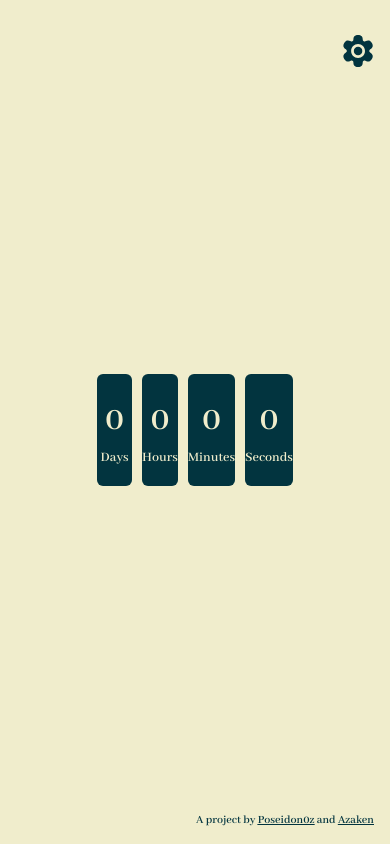
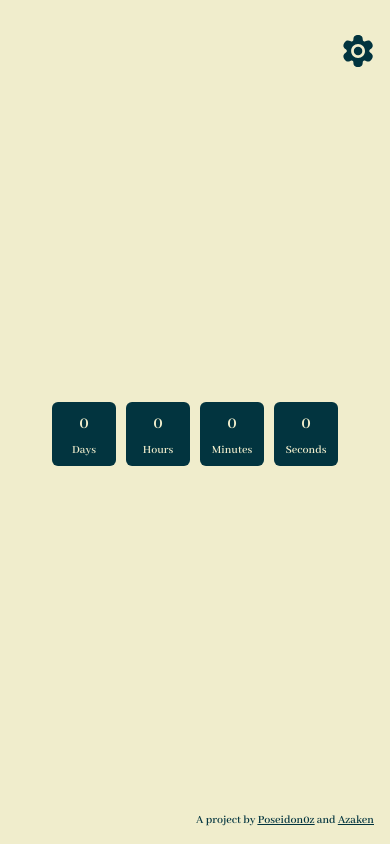
Before and after one commit to boredgamesorg/LinkCountdownTimer, a React (Vite) app: page /timer/1 in a window 390 px wide. Built offline with nearby package versions, Linux system fonts and the light colour scheme.

Commit message:
Made Timer Responsive

```diff
--- a/src/App.tsx
+++ b/src/App.tsx
@@ -8,7 +8,6 @@ function App() {
       <BrowserRouter>
         <Handler></Handler>
       </BrowserRouter>
-
       <ToastContainer />
     </>
   );
--- a/src/components/Timer.tsx
+++ b/src/components/Timer.tsx
@@ -1,8 +1,8 @@
-import { useState, useEffect } from 'react';
+import { useState, useEffect } from "react";
 
-import { useParams } from 'react-router-dom';
-import { getTimerData } from '../EncoderDecoder/numberLookup';
-import { splitHeadingAndInfo } from '../EncoderDecoder/scripts';
+import { useParams } from "react-router-dom";
+import { getTimerData } from "../EncoderDecoder/numberLookup";
+import { splitHeadingAndInfo } from "../EncoderDecoder/scripts";
 
 interface Props {
   primary: string;
@@ -38,7 +38,7 @@ function Timer({ primary, secondary }: Props) {
   const { context } = useParams();
   // console.log('Context: ', context);
 
-  const result = splitHeadingAndInfo(context || 'Error, check the link');
+  const result = splitHeadingAndInfo(context || "Error, check the link");
 
   const header = result.heading;
   const time = getTimerData(result.info).time;
@@ -54,42 +54,50 @@ function Timer({ primary, secondary }: Props) {
   }, [time]);
 
   return (
-    <div className="w-7/12 flex flex-col justify-center items-center">
+    <div className="w-full max-w-4xl flex flex-col justify-center items-center px-4">
       <div
         style={{ color: secondary }}
-        className="font-bold text-[64px] text-center w-full"
+        className="font-bold text-4xl md:text-5xl lg:text-[64px] text-center w-full"
       >
         {header}
       </div>
 
-      <div className="flex justify-center gap-2.5 w-3/4 mt-4">
+      <div className="flex justify-center gap-2.5 w-full max-w-lg mt-6 flex-wrap">
         <div
           style={{ color: primary, backgroundColor: secondary }}
-          className="w-28 h-28 flex flex-col items-center justify-center rounded-md"
+          className="w-16 h-16 sm:w-20 sm:h-20 md:w-24 md:h-24 lg:w-28 lg:h-28 flex flex-col items-center justify-center rounded-md"
         >
-          <div className="text-4xl font-bold m-2">{vals.days}</div>
-          <div className="text-sm">Days</div>
+          <div className="text-lg sm:text-xl md:text-2xl lg:text-4xl font-bold mb-1">
+            {vals.days}
+          </div>
+          <div className="text-xs sm:text-sm">Days</div>
         </div>
         <div
           style={{ color: primary, backgroundColor: secondary }}
-          className="w-28 h-28 flex flex-col items-center justify-center rounded-md"
+          className="w-16 h-16 sm:w-20 sm:h-20 md:w-24 md:h-24 lg:w-28 lg:h-28 flex flex-col items-center justify-center rounded-md"
         >
-          <div className="text-4xl font-bold m-2">{vals.hours}</div>
-          <div className="text-sm">Hours</div>
+          <div className="text-lg sm:text-xl md:text-2xl lg:text-4xl font-bold mb-1">
+            {vals.hours}
+          </div>
+          <div className="text-xs sm:text-sm">Hours</div>
         </div>
         <div
           style={{ color: primary, backgroundColor: secondary }}
-          className="w-28 h-28 flex flex-col items-center justify-center rounded-md"
+          className="w-16 h-16 sm:w-20 sm:h-20 md:w-24 md:h-24 lg:w-28 lg:h-28 flex flex-col items-center justify-center rounded-md"
         >
-          <div className="text-4xl font-bold m-2">{vals.minutes}</div>
-          <div className="text-sm">Minutes</div>
+          <div className="text-lg sm:text-xl md:text-2xl lg:text-4xl font-bold mb-1">
+            {vals.minutes}
+          </div>
+          <div className="text-xs sm:text-sm">Minutes</div>
         </div>
         <div
           style={{ color: primary, backgroundColor: secondary }}
-          className="w-28 h-28 flex flex-col items-center justify-center rounded-md"
+          className="w-16 h-16 sm:w-20 sm:h-20 md:w-24 md:h-24 lg:w-28 lg:h-28 flex flex-col items-center justify-center rounded-md"
         >
-          <div className="text-4xl font-bold m-2">{vals.seconds}</div>
-          <div className="text-sm">Seconds</div>
+          <div className="text-lg sm:text-xl md:text-2xl lg:text-4xl font-bold mb-1">
+            {vals.seconds}
+          </div>
+          <div className="text-xs sm:text-sm">Seconds</div>
         </div>
       </div>
     </div>
```
